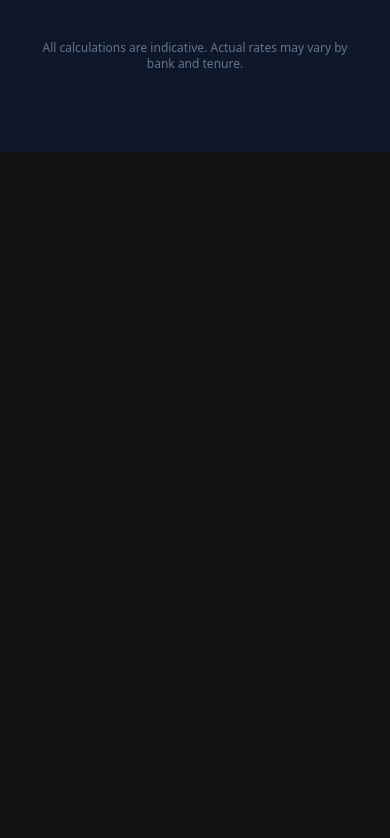
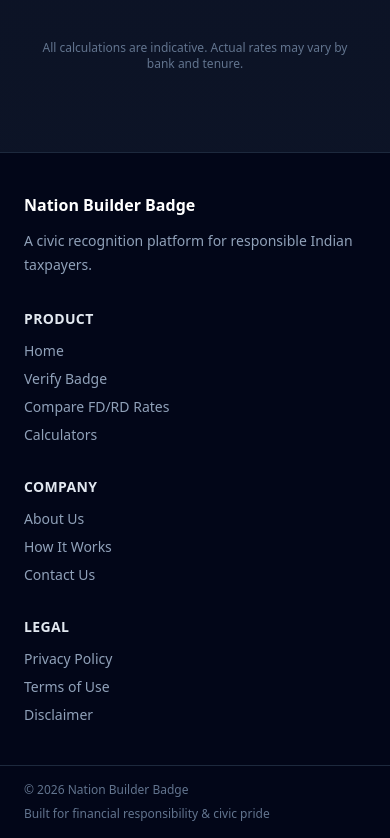
Before and after one commit to NaveenDeswalDevMlops/proj1, a Next.js app in the folder tax-badge-frontend/: page / in a window 390 px wide. Shown: the part 2885-3723 px from the top of the page. Before the commit the page ends 3037 px from the top, so only its background shows below. Built offline with nearby package versions, Linux system fonts and the light colour scheme.

Commit message:
Add responsive public-page footer component

```diff
--- a/tax-badge-frontend/app/layout.tsx
+++ b/tax-badge-frontend/app/layout.tsx
@@ -1,14 +1,16 @@
 import "./globals.css";
 import Navbar from "@/components/Navbar";
+import PublicFooter from "@/components/PublicFooter";
 
 export default function RootLayout({ children }: { children: React.ReactNode }) {
   return (
     <html lang="en">
-      <body className="bg-slate-950 text-white">
+      <body className="flex min-h-screen flex-col bg-slate-950 text-white">
         <Navbar />
-        <main className="max-w-5xl mx-auto px-6 py-8">
+        <main className="mx-auto w-full max-w-5xl flex-1 px-6 py-8">
           {children}
         </main>
+        <PublicFooter />
       </body>
     </html>
   );
--- /dev/null
+++ b/tax-badge-frontend/components/Footer.tsx
@@ -0,0 +1,70 @@
+import Link from "next/link";
+
+const footerSections = [
+  {
+    title: "Product",
+    links: [
+      { label: "Home", href: "/" },
+      { label: "Verify Badge", href: "/verify" },
+      { label: "Compare FD/RD Rates", href: "/rates-comparison" },
+      { label: "Calculators", href: "/calculators" },
+    ],
+  },
+  {
+    title: "Company",
+    links: [
+      { label: "About Us", href: "/about-us" },
+      { label: "How It Works", href: "/how-it-works" },
+      { label: "Contact Us", href: "/contact-us" },
+    ],
+  },
+  {
+    title: "Legal",
+    links: [
+      { label: "Privacy Policy", href: "/privacy-policy" },
+      { label: "Terms of Use", href: "/terms-of-use" },
+      { label: "Disclaimer", href: "/disclaimer" },
+    ],
+  },
+];
+
+export default function Footer() {
+  const currentYear = new Date().getFullYear();
+
+  return (
+    <footer className="mt-auto border-t border-slate-800 bg-slate-950 text-slate-400">
+      <div className="mx-auto grid max-w-5xl grid-cols-1 gap-8 px-6 py-10 md:grid-cols-2 lg:grid-cols-4">
+        <div className="space-y-3">
+          <h3 className="text-base font-semibold text-white">Nation Builder Badge</h3>
+          <p className="text-sm leading-6 text-slate-400">
+            A civic recognition platform for responsible Indian taxpayers.
+          </p>
+        </div>
+
+        {footerSections.map((section) => (
+          <div key={section.title} className="space-y-3">
+            <h3 className="text-sm font-semibold uppercase tracking-wide text-slate-200">
+              {section.title}
+            </h3>
+            <ul className="space-y-2 text-sm">
+              {section.links.map((link) => (
+                <li key={link.label}>
+                  <Link href={link.href} className="transition hover:underline">
+                    {link.label}
+                  </Link>
+                </li>
+              ))}
+            </ul>
+          </div>
+        ))}
+      </div>
+
+      <div className="border-t border-slate-800">
+        <div className="mx-auto flex max-w-5xl flex-col gap-2 px-6 py-4 text-xs text-slate-500 sm:flex-row sm:items-center sm:justify-between">
+          <p>© {currentYear} Nation Builder Badge</p>
+          <p>Built for financial responsibility &amp; civic pride</p>
+        </div>
+      </div>
+    </footer>
+  );
+}
--- /dev/null
+++ b/tax-badge-frontend/components/PublicFooter.tsx
@@ -0,0 +1,27 @@
+"use client";
+
+import { usePathname } from "next/navigation";
+import Footer from "@/components/Footer";
+
+const publicRoutes = new Set([
+  "/",
+  "/login",
+  "/signup",
+  "/rates-comparison",
+  "/about-us",
+  "/how-it-works",
+  "/contact-us",
+  "/privacy-policy",
+  "/terms-of-use",
+  "/disclaimer",
+]);
+
+export default function PublicFooter() {
+  const pathname = usePathname();
+
+  if (!pathname || !publicRoutes.has(pathname)) {
+    return null;
+  }
+
+  return <Footer />;
+}
```
